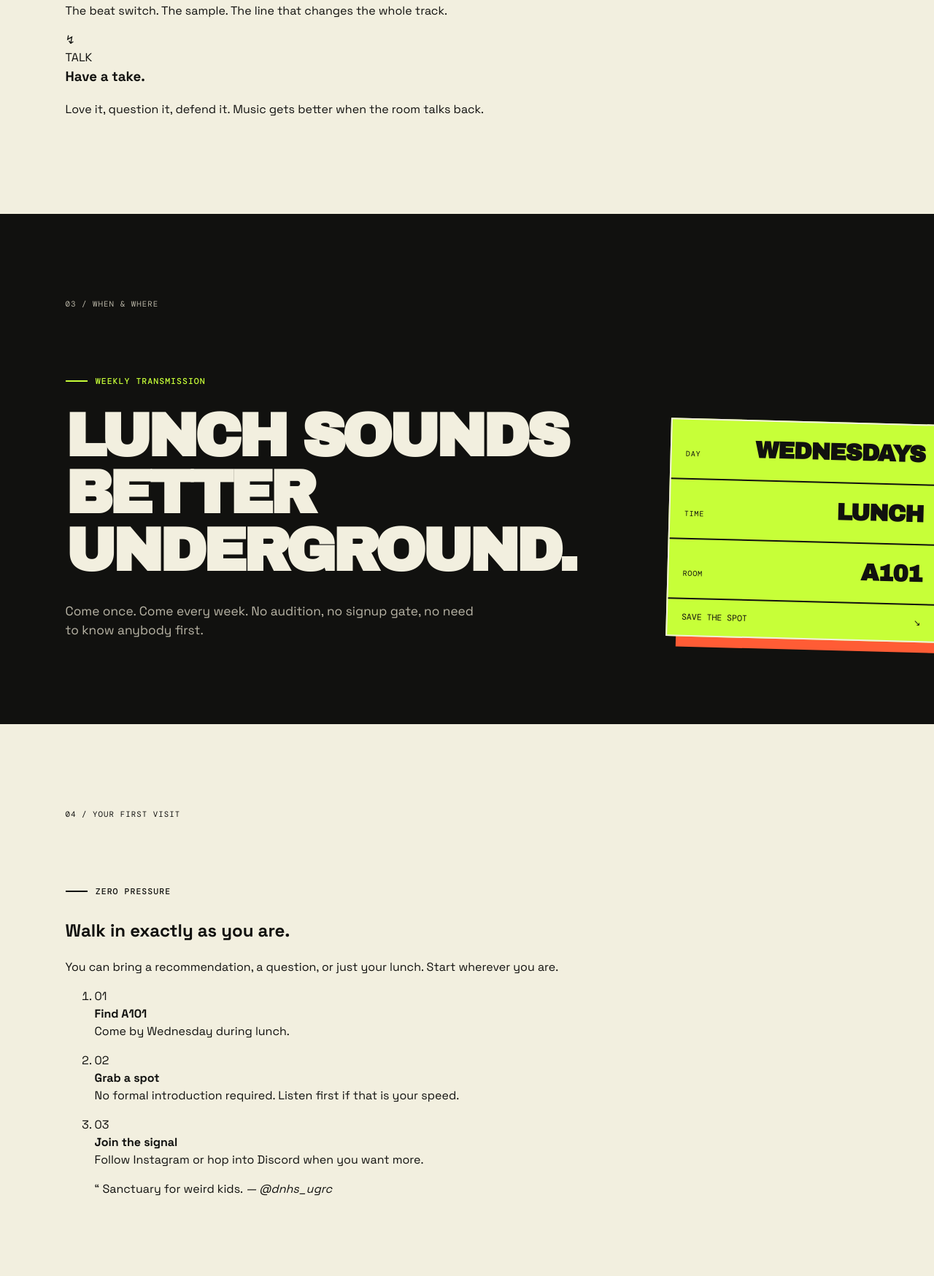
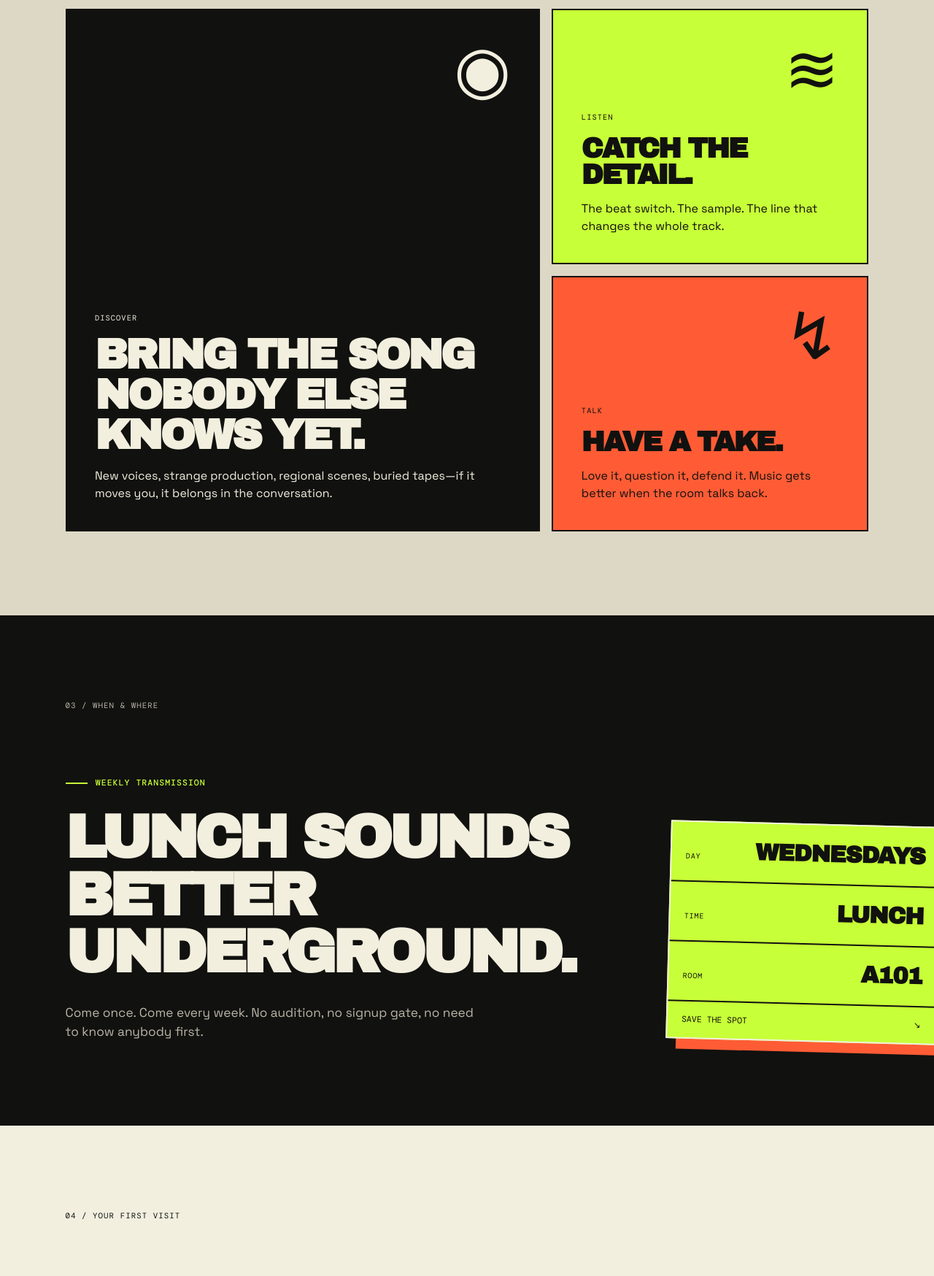
Before and after one commit to ruhaanb622/DNHS-UGRC, a plain HTML site: page index.html in a window 1280 px wide. Shown: the part 2552-4300 px from the top of the page at 73% size. Drawn offline with nearby package versions, Linux system fonts and the light colour scheme; a web font is replaced by a local one.

Commit message:
Expand DNHS UGRC website experience

```diff
--- a/styles.css
+++ b/styles.css
@@ -595,6 +595,95 @@ h1 {
   font-size: 0.95rem;
 }
 
+.inside {
+  background: #ddd8c6;
+  border-top: var(--line);
+}
+
+.inside-heading {
+  display: grid;
+  grid-template-columns: 0.45fr 1.55fr;
+  gap: 4rem;
+  align-items: start;
+}
+
+.inside-heading h2,
+.visit-intro h2,
+.faq-heading h2 {
+  margin: 0;
+  font-family: var(--display);
+  font-size: clamp(3rem, 6.5vw, 7.2rem);
+  line-height: 0.94;
+  letter-spacing: -0.06em;
+  text-transform: uppercase;
+}
+
+.signal-grid {
+  display: grid;
+  grid-template-columns: 1.2fr 0.8fr;
+  gap: 1rem;
+  margin-top: clamp(4rem, 8vw, 8rem);
+}
+
+.signal-card {
+  display: flex;
+  justify-content: space-between;
+  flex-direction: column;
+  min-height: 350px;
+  padding: clamp(1.4rem, 3vw, 2.5rem);
+  border: var(--line);
+  background: var(--paper);
+}
+
+.signal-card-wide {
+  grid-row: span 2;
+  min-height: 716px;
+  color: var(--paper);
+  background: var(--ink);
+}
+
+.signal-card-acid {
+  background: var(--acid);
+}
+
+.signal-card-hot {
+  background: var(--hot);
+}
+
+.signal-icon {
+  align-self: flex-end;
+  font-family: var(--display);
+  font-size: clamp(3rem, 7vw, 7rem);
+  line-height: 1;
+}
+
+.signal-kicker {
+  display: block;
+  margin-bottom: 1rem;
+  font-family: var(--mono);
+  font-size: 0.65rem;
+  letter-spacing: 0.1em;
+}
+
+.signal-card h3 {
+  max-width: 700px;
+  margin-bottom: 1rem;
+  font-family: var(--display);
+  font-size: clamp(2rem, 4.5vw, 5rem);
+  line-height: 0.95;
+  letter-spacing: -0.055em;
+  text-transform: uppercase;
+}
+
+.signal-card:not(.signal-card-wide) h3 {
+  font-size: clamp(1.8rem, 3vw, 3.25rem);
+}
+
+.signal-card p {
+  max-width: 560px;
+  margin-bottom: 0;
+}
+
 .meetings {
   color: var(--paper);
   background: var(--ink);
@@ -663,6 +752,89 @@ h1 {
 .meeting-card > a:hover {
   color: var(--paper);
   background: var(--hot);
+}
+
+.first-visit {
+  background: var(--paper);
+  border-bottom: var(--line);
+}
+
+.visit-layout {
+  display: grid;
+  grid-template-columns: 0.9fr 1.1fr;
+  gap: clamp(4rem, 10vw, 12rem);
+}
+
+.visit-intro > p:last-child {
+  max-width: 580px;
+  margin-top: 2rem;
+  font-size: 1.08rem;
+}
+
+.visit-steps {
+  margin: 0;
+  padding: 0;
+  border-top: var(--line);
+  list-style: none;
+}
+
+.visit-steps li {
+  display: grid;
+  grid-template-columns: 70px 1fr;
+  gap: 1rem;
+  padding: 1.5rem 0;
+  border-bottom: var(--line);
+}
+
+.step-number {
+  padding-top: 0.2rem;
+  font-family: var(--mono);
+  font-size: 0.68rem;
+}
+
+.visit-steps strong {
+  display: block;
+  margin-bottom: 0.25rem;
+  font-family: var(--display);
+  font-size: 1.4rem;
+  letter-spacing: -0.03em;
+  text-transform: uppercase;
+}
+
+.visit-steps p {
+  margin-bottom: 0;
+}
+
+.first-visit blockquote {
+  position: relative;
+  margin: clamp(5rem, 10vw, 10rem) 0 0;
+  padding: clamp(2.5rem, 6vw, 6rem);
+  color: var(--paper);
+  background: var(--hot);
+  border: var(--line);
+  box-shadow: 14px 14px 0 var(--ink);
+  font-family: var(--display);
+  font-size: clamp(2.8rem, 7vw, 8rem);
+  line-height: 0.9;
+  letter-spacing: -0.06em;
+  text-transform: uppercase;
+}
+
+.first-visit blockquote > span {
+  position: absolute;
+  top: 1rem;
+  right: 2rem;
+  color: var(--acid);
+  font-size: 1.4em;
+}
+
+.first-visit cite {
+  display: block;
+  margin-top: 2rem;
+  font-family: var(--mono);
+  font-size: 0.7rem;
+  font-style: normal;
+  letter-spacing: 0.08em;
 }
 
 .people-heading {
@@ -758,6 +930,76 @@ h1 {
   font-family: var(--mono);
   font-size: 0.53rem;
   opacity: 0.7;
+}
+
+.faq {
+  color: var(--paper);
+  background: var(--ink);
+}
+
+.faq-layout {
+  display: grid;
+  grid-template-columns: 0.75fr 1.25fr;
+  gap: clamp(4rem, 10vw, 12rem);
+  align-items: start;
+}
+
+.faq-heading {
+  position: sticky;
+  top: 3rem;
+}
+
+.faq-heading > p:last-child {
+  max-width: 460px;
+  margin-top: 2rem;
+  color: var(--muted);
+}
+
+.faq-list {
+  border-top: 1px solid rgba(242, 239, 223, 0.55);
+}
+
+.faq-list details {
+  border-bottom: 1px solid rgba(242, 239, 223, 0.55);
+}
+
+.faq-list summary {
+  display: flex;
+  align-items: center;
+  justify-content: space-between;
+  gap: 2rem;
+  padding: 1.5rem 0;
+  cursor: pointer;
+  font-family: var(--display);
+  font-size: clamp(1.2rem, 2vw, 1.8rem);
+  letter-spacing: -0.025em;
+  list-style: none;
+  text-transform: uppercase;
+}
+
+.faq-list summary::-webkit-details-marker {
+  display: none;
+}
+
+.faq-list summary span {
+  color: var(--acid);
+  font-family: var(--mono);
+  font-size: 1.6rem;
+  transition: transform 180ms ease;
+}
+
+.faq-list details[open] summary span {
+  transform: rotate(45deg);
+}
+
+.faq-list details p {
+  max-width: 650px;
+  padding: 0 3rem 1.5rem 0;
+  color: var(--muted);
+}
+
+.faq-list details a {
+  color: var(--acid);
 }
 
 .join {
@@ -932,6 +1174,16 @@ h1 {
     grid-template-columns: 1fr;
   }
 
+  .inside-heading,
+  .visit-layout,
+  .faq-layout {
+    grid-template-columns: 1fr;
+  }
+
+  .faq-heading {
+    position: static;
+  }
+
   .meeting-card {
     max-width: 560px;
   }
@@ -996,8 +1248,18 @@ h1 {
 
   .about-grid,
   .manifesto-grid,
-  .people-grid {
+  .people-grid,
+  .signal-grid {
     grid-template-columns: 1fr;
+  }
+
+  .signal-card-wide {
+    grid-row: auto;
+    min-height: 470px;
+  }
+
+  .signal-card {
+    min-height: 300px;
   }
 
   .manifesto-grid {
```
